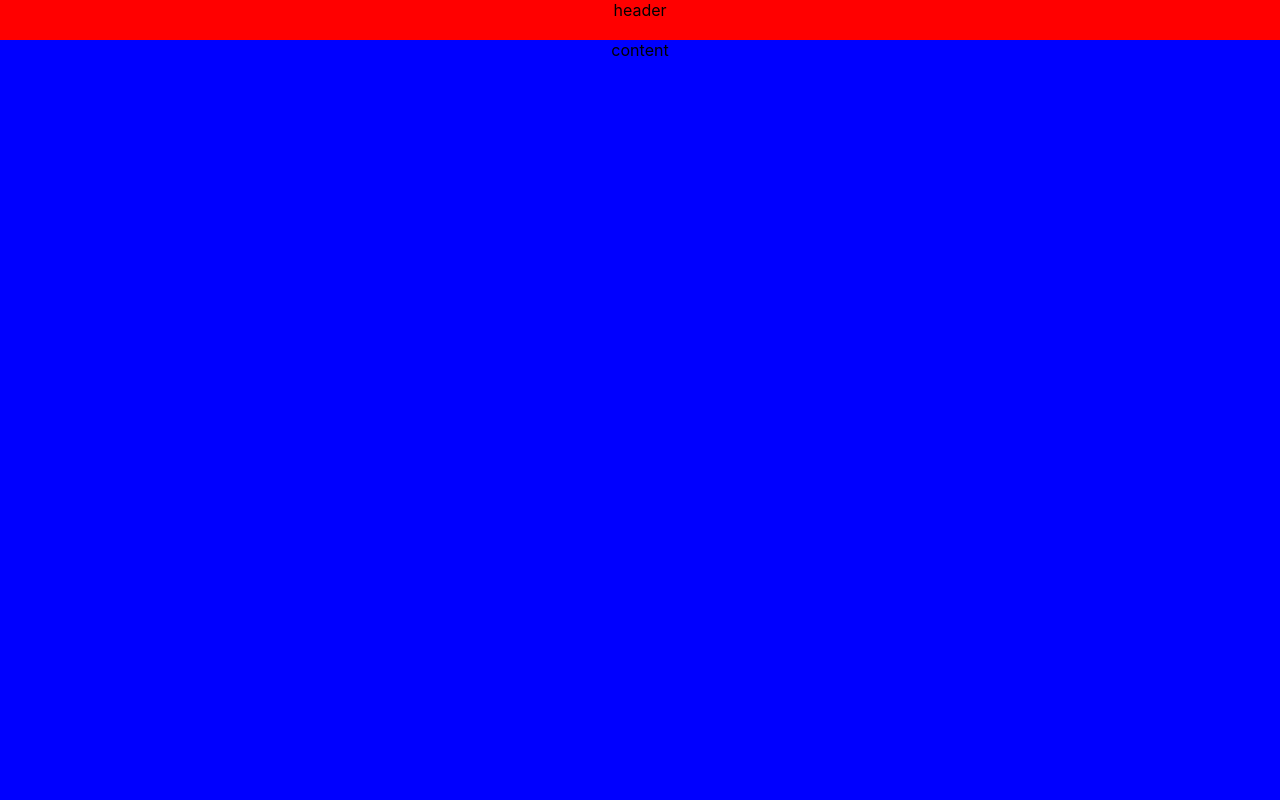
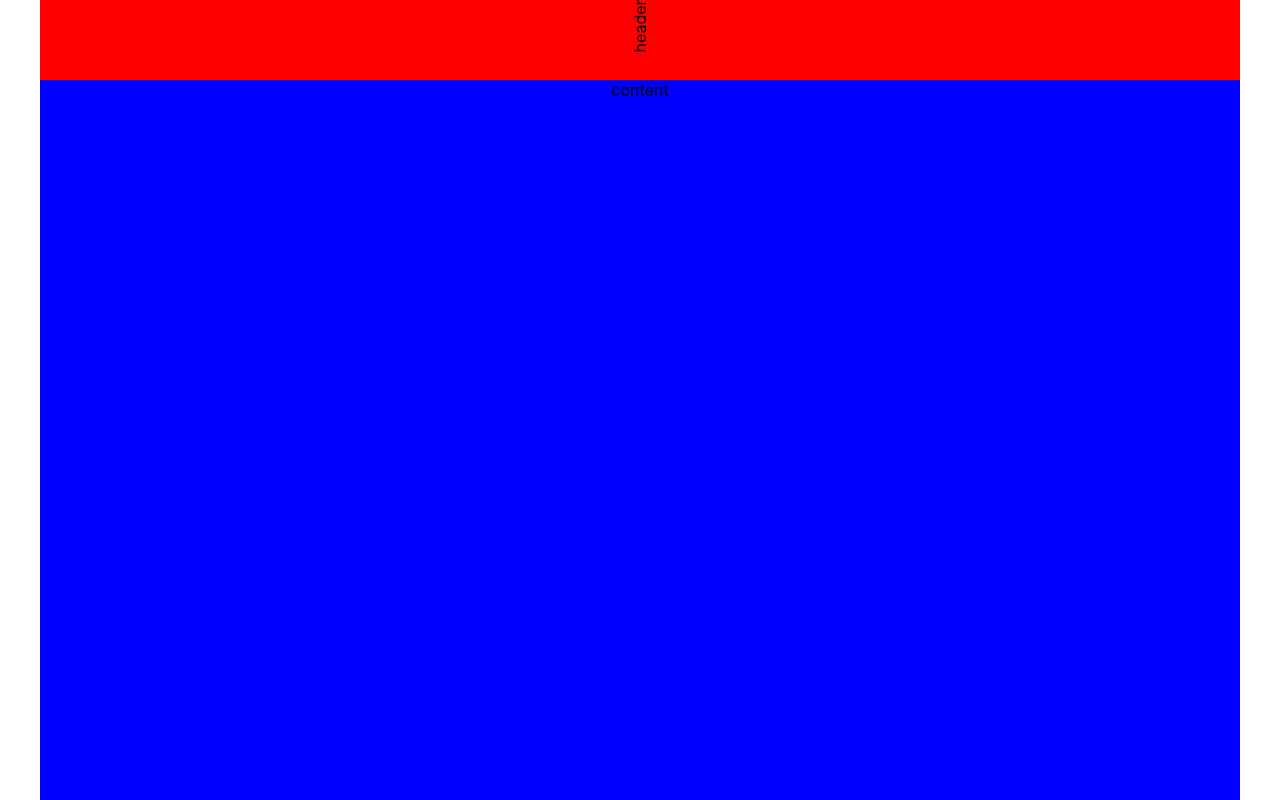
Before and after one commit to SOCOMD/website, a React (Create React App) app in the folder web/: page / in a window 1280 px wide. Built offline with nearby package versions, Linux system fonts and the light colour scheme.

Commit message:
added styled components and had a play

```diff
--- a/web/package.json
+++ b/web/package.json
@@ -11,11 +11,13 @@
     "@types/react": "^16.9.0",
     "@types/react-dom": "^16.9.0",
     "@types/react-responsive": "^8.0.2",
+    "@types/styled-components": "^5.1.0",
     "framer-motion": "^1.10.3",
     "react": "^16.13.1",
     "react-dom": "^16.13.1",
     "react-responsive": "^8.0.3",
     "react-scripts": "3.4.1",
+    "styled-components": "^5.1.0",
     "typescript": "~3.7.2"
   },
   "scripts": {
--- a/web/src/App.tsx
+++ b/web/src/App.tsx
@@ -1,43 +1,59 @@
 import React from 'react';
-import CSS from 'csstype';
-// import { motion } from "framer-motion"
 import { useMediaQuery } from 'react-responsive'
+import styled,{keyframes} from 'styled-components';
 
-function App() {
-  const isMobile:boolean = useMediaQuery({ maxDeviceWidth: 1199 })
+
+const spin = keyframes`
+from {
+  transform: rotate(0deg);
+}
+to {
+  transform: rotate(360deg);
+}
+`
+function AppComponent() {
+  const isMobile:boolean = useMediaQuery({ maxWidth: 1199 })
   var headerHeight:string = isMobile ? "5vh" : "10vh"
   var contentWidth:string = isMobile ? "0px auto 0px" : "auto 1200px auto"
-  var styles = {
-      App: {
-          display: "grid",
-          textAlign: "center",
-          minHeight: "100vh",
-          gridTemplateAreas: "'. header .' '. content .'",
-          gridTemplateRows: `${headerHeight} auto` ,
-          gridTemplateColumns: contentWidth ,
-      } as CSS.Properties,
-      Header: {
-        display: "grid",
-        gridArea: "header",
-        background: "red",
-      } as CSS.Properties,
-      Content: {
-        gridArea: "content",
-        background: "blue",
-      } as CSS.Properties,
-  }
+  const App = styled.div`
+    display: grid;
+    text-align: center;
+    min-height: 100vh;
+    grid-template-areas:
+      ". header ."
+      ". content .";
+    grid-template-rows: ${headerHeight} auto;
+    grid-template-columns: ${contentWidth};
+
+    `
+  const Header = styled.div`
+    grid-area: header;
+    background: red;
+
+    p {
+      animation: ${spin} infinite 2s linear;
+    }
+  `
+
+  const Content = styled.div`
+    grid-area: content;
+    background: blue;
+  `
+
 
   return (
-    <div className="App" style={styles.App}>
-      <div style={styles.Header}>
-        header
-      </div>
-      <div style={styles.Content}>
+    <App>
+      <Header>
+        <p>
+          header
+        </p>
+      </Header>
+      <Content>
        content
-      </div>
-    </div>
+      </Content>
+    </App>
   );
 }
 
 
-export default App;
+export default AppComponent;
```
Also changed, not shown: web/src/App.css (deleted, +0 -14 lines), 2 other files (tests, documents, lock files or other folders).
